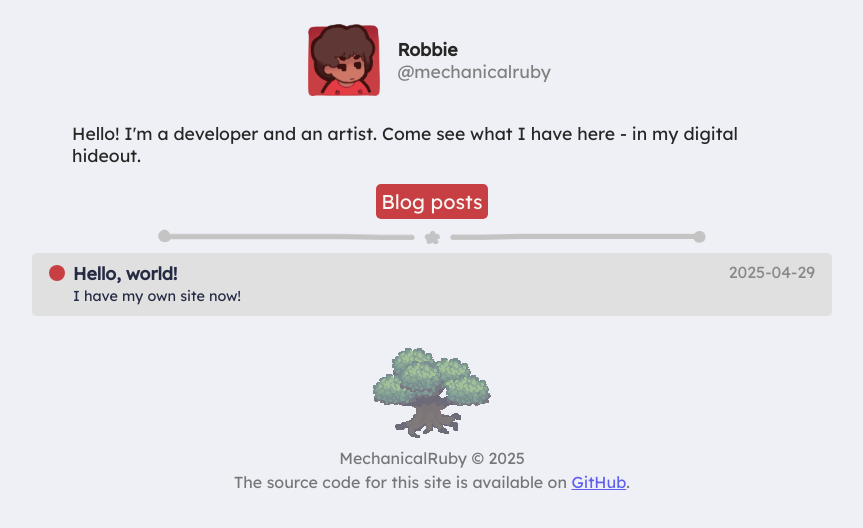
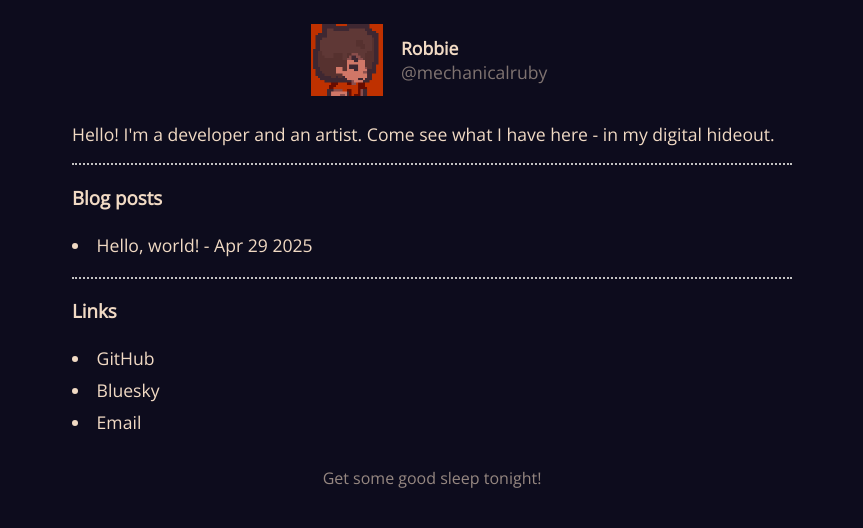
Before and after one commit to mechanicalruby/mechanicalruby.github.io, a SvelteKit app: page / in a window 1280 px wide. Shown: the top 528 px of the page, without its empty margins (208-1071 px from the left). Built offline with nearby package versions, Linux system fonts and the light colour scheme.

Commit message:
style update

```diff
--- a/src/lib/components/ProfilePicture.svelte
+++ b/src/lib/components/ProfilePicture.svelte
@@ -56,6 +56,6 @@
 	}
 
 	.username {
-		color: gray;
+		opacity: 50%;
 	}
 </style>
--- a/src/lib/styles/styles.css
+++ b/src/lib/styles/styles.css
@@ -1,11 +1,11 @@
 :root {
     /* Light mode colors */
-    --background-color: #eef0f5; /* eef0f5 */
-    --border-color: #c3c3c3;
-    --text-color: #262626; /* #262b44 */
-    --header-text-color: #f5f5f2;
+    --background-color: #0D0C1D; /* eef0f5 */
+    --border-color: #BF3100;
+    --text-color: #F1DAC4; /* #262b44 */
+    --header-text-color: #BF3100;
     --horizontal-border-color: #c3c3c3;
-    --accent-color: #c73e43;
+    --accent-color: #BF3100;
 }
 
 :root.dark-mode {
@@ -33,7 +33,7 @@ body {
     background-attachment: fixed;
     background-color: var(--background-color);
     background-size: 100vw 100vh;
-    font-family: "Lexend", "Arial", "sans-serif";
+    font-family: "Open Sans", "Arial", "sans-serif";
     color: var(--text-color);
     transition: background-color 0.3s, color 0.3s;
 }
@@ -55,8 +55,12 @@ ul {
     list-style-position: inside;
 }
 
+li {
+    font-size: 1.1em;
+}
+
 a:visited {
-    color: var(--accent-color);
+    color: var(--text-color);
 }
 
 .header {
@@ -64,8 +68,9 @@ a:visited {
     padding: 0.25em;
     width: fit-content;
     font-size: 1.25em;
-    background-color: var(--accent-color);
+    background-color: transparent;
     color: var(--header-text-color);
+    border: solid;
     border-radius: 5px;
 }
 
--- a/src/routes/+layout.svelte
+++ b/src/routes/+layout.svelte
@@ -1,19 +1,28 @@
 <script>
     import "@fontsource/lexend"; // Defaults to weight 400
-    import "@fontsource/red-hat-display";
+    import "@fontsource/open-sans";
     import '$lib/styles/styles.css';
     import '$lib/styles/prism-base16-ateliersulphurpool.light.css';
 
-    import tree from '$lib/assets/tree.png'
+    import ProfilePicture from "$lib/components/ProfilePicture.svelte";
+    import profile_picture from '$lib/assets/profile/ross_rust.png'
 </script>
+
+<div class="nameplate">
+    <ProfilePicture
+        name="Robbie"
+        username="@mechanicalruby"
+        image_src={profile_picture}
+        image_rendering="auto"
+        route="/"
+    />
+</div>
 
 <slot></slot>
 
 <footer class="footer">
-    <a href="/"><img src={tree} alt="A pixel-art rendered tree"></a>
     <div class="footer-content">
-        <p>MechanicalRuby © 2025</p>
-        <p>The source code for this site is available on <a href="https://www.github.com/mechanicalruby">GitHub</a>.</p>
+        <p>Get some good sleep tonight!</p>
     </div>
 </footer>
 
@@ -25,6 +34,9 @@
     }
     img {
         margin: 0em; /* between paragraphs */
+        object-fit: cover;
+        height: 5em;
+        width: 100%;
     }
     .name {
         margin-top: 1em;
--- a/src/routes/+page.svelte
+++ b/src/routes/+page.svelte
@@ -1,13 +1,9 @@
 <script>
     // Components
     import { onMount } from 'svelte';
-    import ProfilePicture from "$lib/components/ProfilePicture.svelte";
     import PostLink from "$lib/components/PostLink.svelte";
     import ProjectCard from "$lib/components/ProjectCard.svelte";
     import DirectoryButton from "$lib/components/DirectoryButton.svelte";
-
-    import profile_picture from '$lib/assets/profile/new_avatar.webp'
-    import horizontal_line from '$lib/assets/hbar.webp'
 
     import soko_preview from '$lib/assets/sokopoko_preview.png'
 
@@ -18,38 +14,32 @@
 <meta property="og:description" content="Blog."/>
 <meta property="og:type" content="website"/>
 
-<div class="nameplate">
-    <ProfilePicture
-        name="Robbie"
-        username="@mechanicalruby"
-        image_src={profile_picture}
-        image_rendering="auto"
-        route="/"
-    />
-</div>
+<div class="page">
+  <p>
+    Hello! I'm a developer and an artist.
+    Come see what I have here - in my digital hideout.
+  </p>
 
-<div class="intro">
-    <p>
-        Hello! I'm a developer and an artist.
-        Come see what I have here - in my digital hideout.
-    </p>
-</div>
+  <hr>
 
-<div class="page">
-    <div class="header">Blog posts</div>
-    <div class="bar"><img src={horizontal_line} class="inner-bar" alt="divider"/></div>
+  <h3>Blog posts</h3>
+  <ul>
+    <li><a href="{base}/blog/a-new-path/">Hello, world! - Apr 29 2025</a></li>
+  </ul>
 
-    <PostLink
-        name="Hello, world!"
-        description="I have my own site now!"
-        date='2025-04-29'
-        route="{base}/blog/a-new-path"
-        />
+  <hr>
+
+  <h3>Links</h3>
+  <ul>
+    <li><a href="https://www.github.com/mechanicalruby">GitHub</a></li>
+    <li><a href="https://bsky.app/profile/mechanicalruby.bsky.social">Bluesky</a></li>
+    <li><a href="mailto:robbierocket05@gmail.com">Email</a></li>
+  </ul>
 </div>
 
 <style>
   a {
-    color: black;
+    color: var(--text-color);
     text-decoration: none;
   }
 
@@ -63,47 +53,13 @@
     font-size: 1.1em;
   }
 
-  .page {
-      margin: auto;
-
-  }
-
-  .bar {
-    display: flex;
-    justify-content: center;
-    width: 100%;
-    object-fit: contain;
-
-    user-drag: none;
-    -webkit-user-drag: none;
-    user-select: none;
-    -moz-user-select: none;
-    -webkit-user-select: none;
-    -ms-user-select: none;
-  }
-
-  .inner-bar {
-    min-width: none;
-    max-width: 548px;
-    width: 90%;
-  }
-
   .nameplate {
     width: 100%;
   }
 
-  .intro {
+  .page {
     justify-content: center;
     padding-left: 5%;
     padding-right: 5%;
   }
-
-  @media (max-width: 640px) {
-      .page-left {
-          flex: 100%;
-      }
-      .page-right {
-          flex: 100%;
-      }
-  }
 </style>
--- a/src/routes/blog/[slug]/+page.svelte
+++ b/src/routes/blog/[slug]/+page.svelte
@@ -12,23 +12,14 @@
 <meta property="og:title" content={data.title} />
 <meta property="og:type" content="website" />
 
-<div class="nameplate">
-    <ProfilePicture
-        name="Robbie"
-        username="@mechanicalruby"
-        image_src={profile_picture}
-        image_rendering="auto"
-        route="/"
-    />
-</div>
-
 <div class="post">
-    <h1>{data.title}</h1>
-    <h2>Published {data.date}</h2>
+    <h1>{data.title} - {data.date}</h1>
     <div class="content">
         <svelte:component this={data.content}/>
     </div>
 </div>
+
+<a href="/"> &lt&lt Back to main page</a>
 
 <style>
     .post {
@@ -39,42 +30,37 @@
     .content :global(h1) {
         margin-bottom: -0.25em;
         font-size: 1.5em;
-        font-weight: 600;
+        font-weight: normal;
+        color: var(--text-color);
         /* font-family: "Arial"; */
     }
 
     .content :global(h2) {
         margin-bottom: -0.25em;
         font-size: 1.25em;
-        font-weight: bold;
+        font-weight: normal;
+        color: var(--text-color);
         /* font-family: "Arial"; */
     }
 
     .content :global(p) {
         line-height: 1.4em;
-        font-family: "Arial";
     }
 
     .content :global(ul) {
         line-height: 1.4em;
-        font-family: "Arial";
     }
 
     h1 {
-        text-align: center;
-        margin-bottom: -0.25em;
-        font-size: 2.0em;
-        font-weight: bold;
+        margin: auto;
+        font-size: 2em;
+        font-weight: normal;
 
-        margin: auto;
-        padding: 0.25em;
         width: fit-content;
-        background-color: var(--accent-color);
-        color: var(--header-text-color);
+        color: var(--text-color);
         border-radius: 5px;
     }
     h2 {
-        text-align: center;
         font-size: 1em;
         font-weight: normal;
     }
```
Also changed, not shown: src/lib/assets/profile/ross_rust.png (added).
